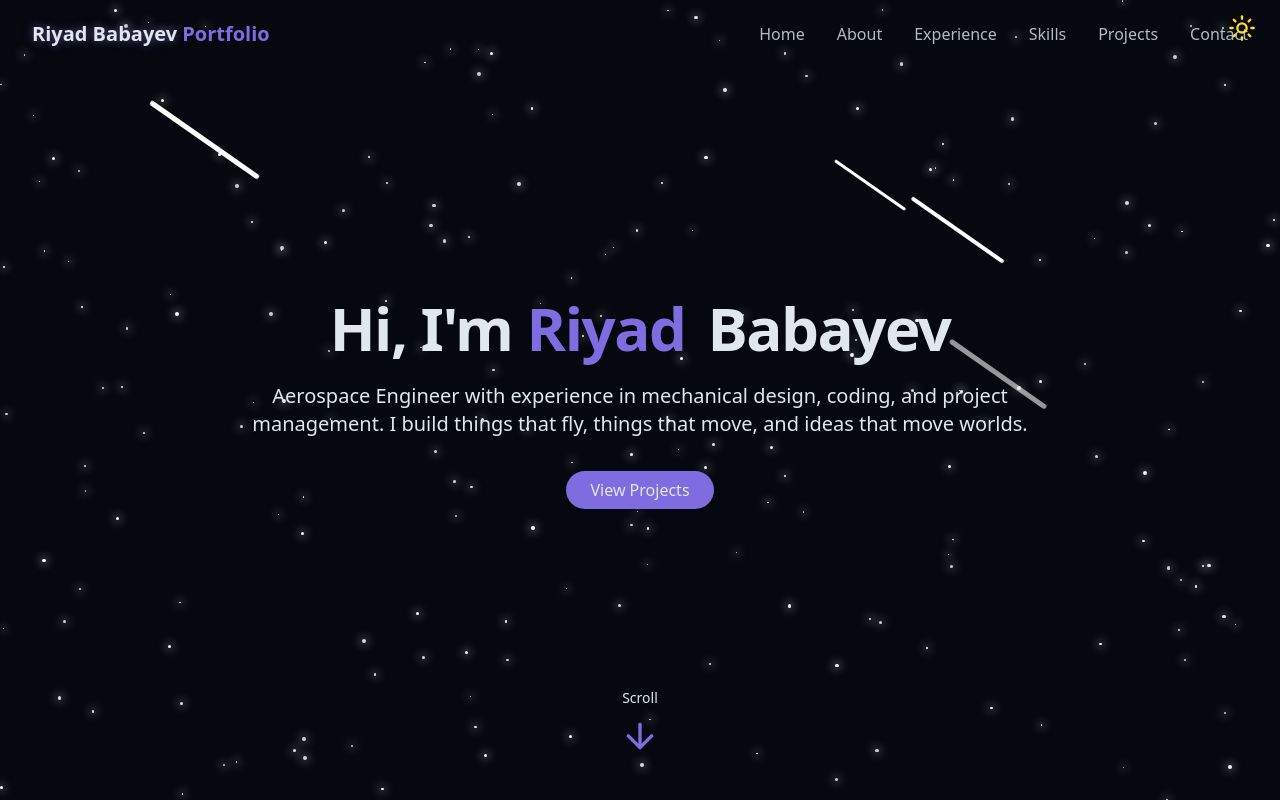
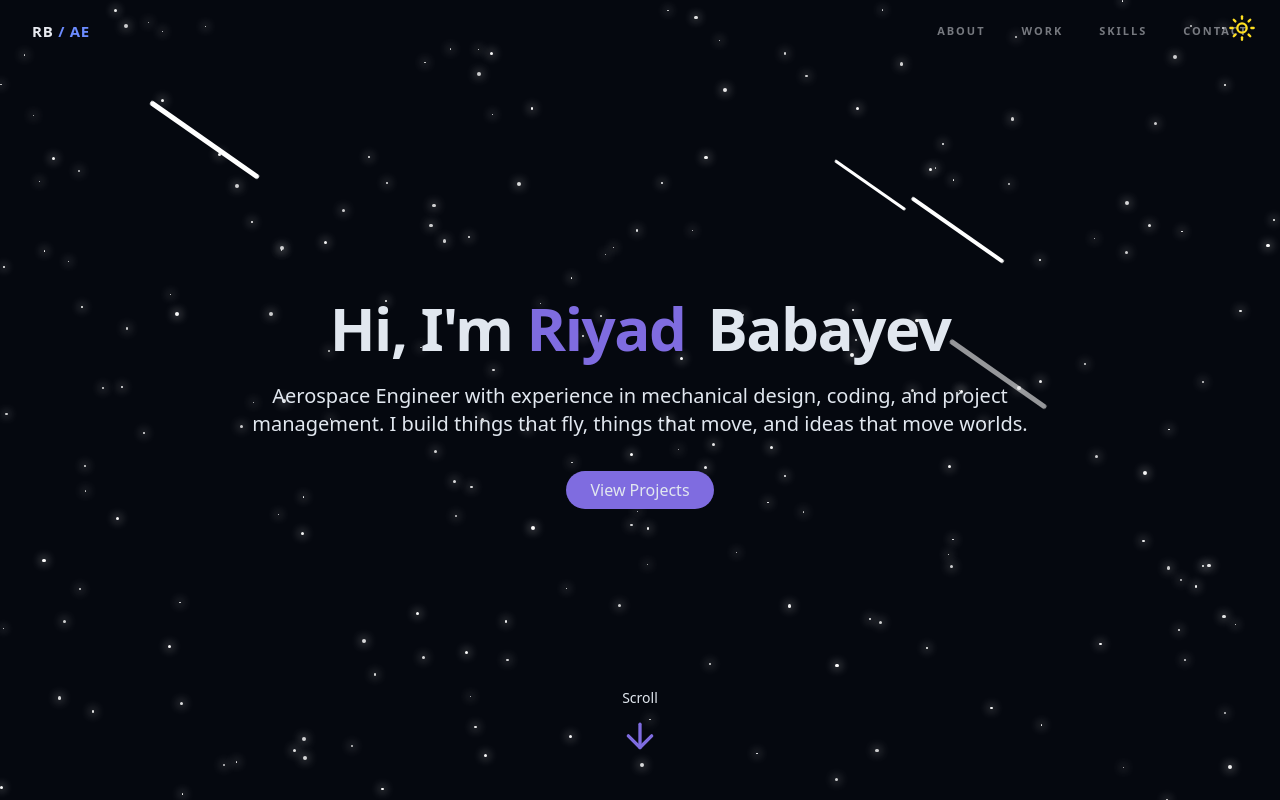
Before and after one commit to Barin05/Personal-Portfolio, a React (Vite) app: page / in a window 1280 px wide. Shown: the top 800 px of the page. Built offline with nearby package versions, Linux system fonts and the light colour scheme; the HTML template or start-up script is replaced by a standard one.

Commit message:
feat: redesign navbar with RB/AE logo and aerospace styling

```diff
--- a/src/components/Navbar.jsx
+++ b/src/components/Navbar.jsx
@@ -1,16 +1,12 @@
-import { href } from "react-router-dom";
 import { cn } from "../lib/utils";
 import { useEffect, useState } from "react";
 import { Menu, X } from "lucide-react";
 
-
 const navItems = [
-    {name: "Home", href: "#hero"},
-    {name: "About", href: "#about"},
-    {name: "Experience", href: "#experience"},
-    {name: "Skills", href: "#skills"},
-    {name: "Projects", href: "#projects"},
-    {name: "Contact", href: "#contact"},
+  { name: "About", href: "#about" },
+  { name: "Work", href: "#projects" },
+  { name: "Skills", href: "#skills" },
+  { name: "Contact", href: "#contact" },
 ];
 
 export const Navbar = () => {
@@ -18,65 +14,107 @@ export const Navbar = () => {
   const [isMenuOpen, setIsMenuOpen] = useState(false);
 
   useEffect(() => {
-        const handleScroll = () => {
-            setIsScrolled(window.scrollY > 10);
-        };
-
+    const handleScroll = () => setIsScrolled(window.scrollY > 10);
     window.addEventListener("scroll", handleScroll);
     return () => window.removeEventListener("scroll", handleScroll);
   }, []);
+
   return (
     <nav
-        className={cn(
-            "fixed w-full z-40 transition-all duration-300",
-            isScrolled ? "py-3 bg-backround/80 backdrop-blur-md shadow-xs" : "py-5"
-            )}
+      style={{
+        position: "fixed",
+        top: 0,
+        left: 0,
+        right: 0,
+        zIndex: 40,
+        transition: "all 0.3s",
+        borderBottom: isScrolled ? "1px solid var(--ae-border)" : "1px solid transparent",
+        background: isScrolled ? "rgba(8,11,18,0.9)" : "transparent",
+        backdropFilter: isScrolled ? "blur(12px)" : "none",
+        padding: isScrolled ? "12px 0" : "20px 0",
+      }}
     >
-            <div className="container flex items-center justify-between">
-                <a className="text-xl font-bold text-primary flex items-center"
+      <div className="container" style={{ display: "flex", alignItems: "center", justifyContent: "space-between" }}>
+        {/* Logo */}
+        <a
           href="#hero"
+          style={{
+            fontSize: "15px",
+            fontWeight: 800,
+            letterSpacing: "0.05em",
+            color: "var(--ae-text)",
+            textDecoration: "none",
+          }}
         >
-                    <span className="relative z-10">
-                        <span className="text-glow text-foreground"> Riyad Babayev </span> Portfolio
-                    </span>
+          RB{" "}
+          <span style={{ color: "var(--ae-accent)" }}>/ AE</span>
         </a>
 
-
-                {/* desktop navbar */}
-                <div className="hidden md:flex space-x-8">
-                    {navItems.map((item, key) => (
-                        <a key = {key}
+        {/* Desktop links */}
+        <div className="hidden md:flex" style={{ gap: "36px" }}>
+          {navItems.map((item) => (
+            <a
+              key={item.name}
               href={item.href}
-                        className="text-foreground/80 hover:text-primary trasition-colors duration-300"
+              style={{
+                fontSize: "11px",
+                fontWeight: 700,
+                letterSpacing: "0.18em",
+                textTransform: "uppercase",
+                color: "var(--ae-muted)",
+                textDecoration: "none",
+                transition: "color 0.2s",
+              }}
+              onMouseEnter={(e) => (e.target.style.color = "var(--ae-accent)")}
+              onMouseLeave={(e) => (e.target.style.color = "var(--ae-muted)")}
             >
               {item.name}
             </a>
           ))}
         </div>
 
-                {/* mobile navbar */}
-
+        {/* Mobile hamburger */}
         <button
           onClick={() => setIsMenuOpen(!isMenuOpen)}
-                    className="md:hidden p-2 text-foreground z-50"
-                    aria-label={ isMenuOpen ? "Close menu" : "Open menu"}
+          className="md:hidden"
+          style={{ color: "var(--ae-text)", background: "none", border: "none", cursor: "pointer", padding: "8px", zIndex: 50 }}
+          aria-label={isMenuOpen ? "Close menu" : "Open menu"}
         >
-                    {isMenuOpen ? <X size={24} /> : <Menu size={24} />}
+          {isMenuOpen ? <X size={22} /> : <Menu size={22} />}
         </button>
-                <div className={cn(
-                    "fixed inset-0 bg-background/95 backdroup-bl-md z-40 flex flex-col items-center justify-center",
-                    "transition-all duration-300 md:hidden",
-                    isMenuOpen
-                        ? "opacity-100 pointer-events-auto"
-                        : "opacity-0 pointer-events-none"
-                    )}
+
+        {/* Mobile overlay */}
+        <div
+          className="md:hidden"
+          style={{
+            position: "fixed",
+            inset: 0,
+            background: "rgba(8,11,18,0.97)",
+            backdropFilter: "blur(12px)",
+            zIndex: 40,
+            display: "flex",
+            flexDirection: "column",
+            alignItems: "center",
+            justifyContent: "center",
+            transition: "opacity 0.3s",
+            opacity: isMenuOpen ? 1 : 0,
+            pointerEvents: isMenuOpen ? "auto" : "none",
+          }}
         >
-                    <div className="flex flex-col space-y-8 text-xl">
-                        {navItems.map((item, key) => (
-                            <a key = {key}
+          <div style={{ display: "flex", flexDirection: "column", gap: "32px", textAlign: "center" }}>
+            {navItems.map((item) => (
+              <a
+                key={item.name}
                 href={item.href}
-                            className="text-foreground/80 hover:text-primary trasition-colors duration-300"
                 onClick={() => setIsMenuOpen(false)}
+                style={{
+                  fontSize: "13px",
+                  fontWeight: 700,
+                  letterSpacing: "0.2em",
+                  textTransform: "uppercase",
+                  color: "var(--ae-text)",
+                  textDecoration: "none",
+                }}
               >
                 {item.name}
               </a>
```
Lines whose indentation alone changed are shown as unchanged.
